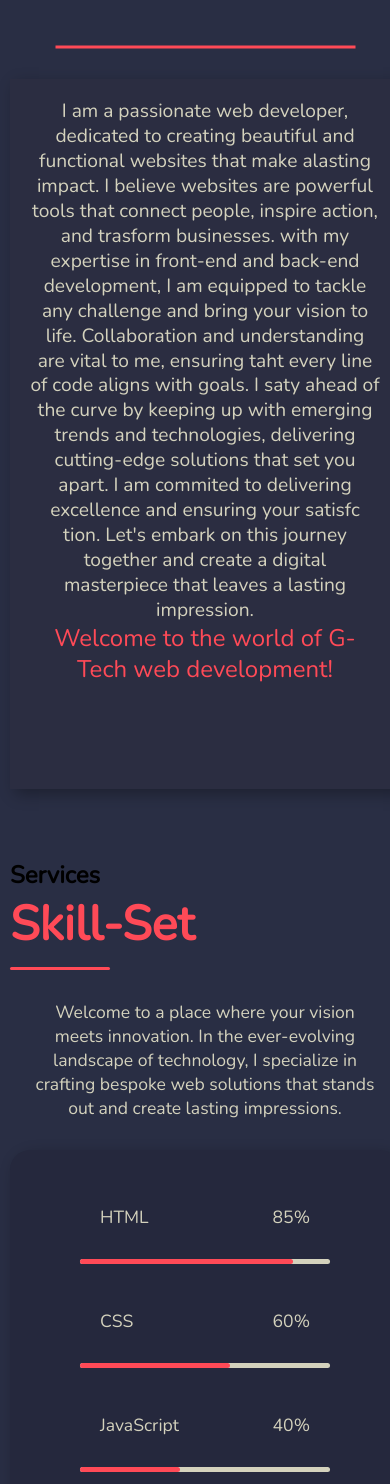
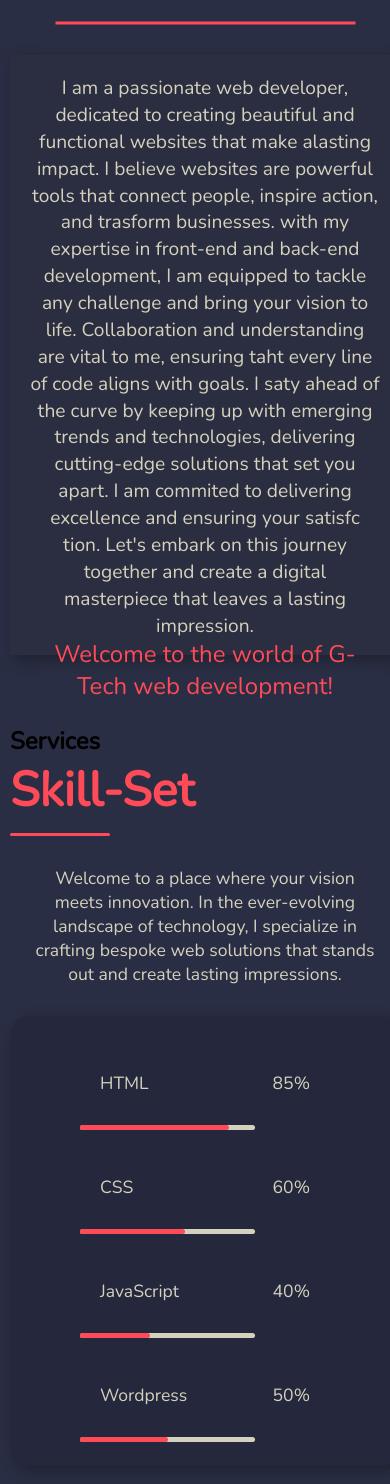
Before and after one commit to Adeyemiadigun/Ade-portfolio-, a plain HTML site: page index.html in a window 390 px wide. Shown: the part 1448-2932 px from the top of the page. Drawn offline with nearby package versions, Linux system fonts and the light colour scheme.

Commit message:
Add files via upload

```diff
--- a/style.css
+++ b/style.css
@@ -226,7 +226,7 @@ section{
 
 }
 .aboutme__article{
-    width:48% ;
+    width:46% ;
     padding: 20px;
     font-size:1.2rem;
     box-shadow: 5px 5px 15px rgba(0,0,0,0.3);
@@ -1434,6 +1434,7 @@ nav a:any-link{
              flex-direction: column;
              width: inherit;
              margin-bottom: 20px;
+             padding: 20px;;
          }
          .section__three h2{
              font-size: 2.4rem;;
@@ -1508,7 +1509,7 @@ nav a:any-link{
              font-size:1.1rem;
              box-shadow: 5px 5px 15px rgba(0,0,0,0.3);
              text-align:  center;
-             min-height: 800px;
+             min-height: 600px;
 
 
          }
@@ -1644,10 +1645,7 @@ nav a:any-link{
              .skill__bar:nth-child(3),.skill__bar:nth-child(4){
              margin-top: 0;
          }
-         .aboutme__article{
-
-                min-height: 710px;
-                 }
+
              .title-line{
              display: flex;
 
@@ -1665,20 +1663,23 @@ nav a:any-link{
         .prog__bar{
             height: 5px;
             background-color:#d4d2bd;
-            width:250px;
+            width:70%;
             border-radius: 10px;
         }
 
         .hero__p{
             text-align: justify;
-            width: 200px;
+            width: 70%;
             margin-top: 20px;
             color:#ff4a57;
             font-size: 1.2rem;
         }
         .aboutme__article p{
-            line-height: 1.3;
+            line-height: 1.4;
             font-size: 1.2rem;
             overflow: auto;
         }
-    }
+        .skill__set{
+
+            width: inherit;
+    }
```
